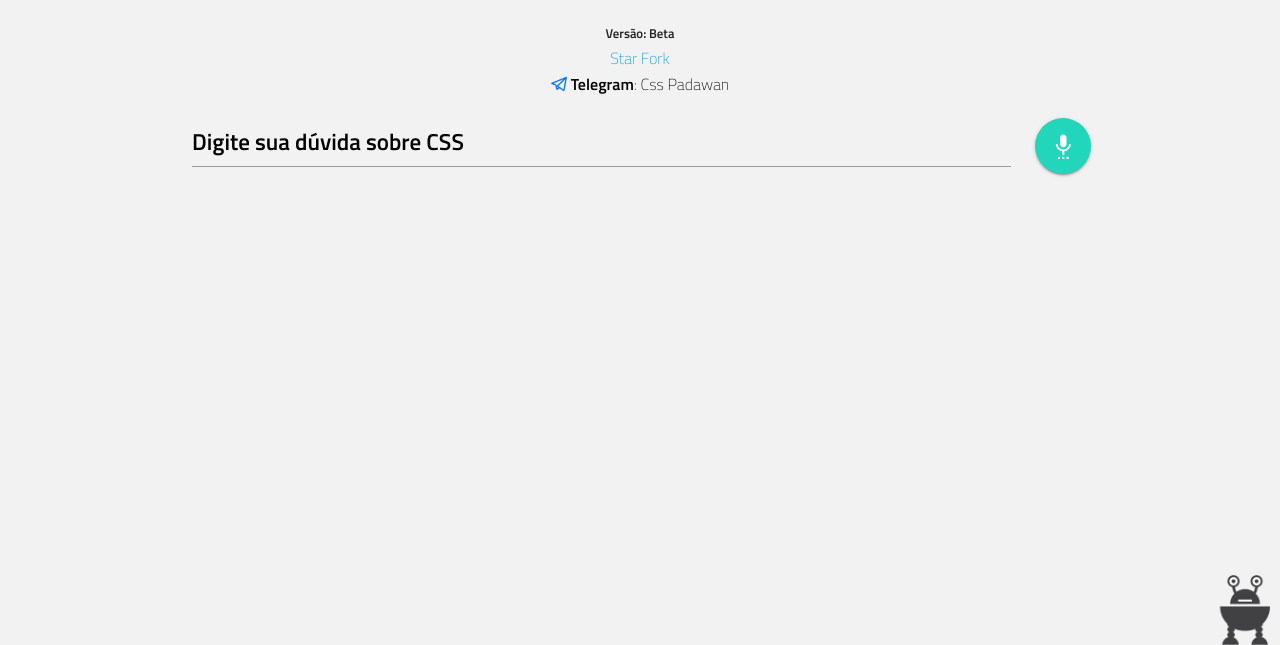
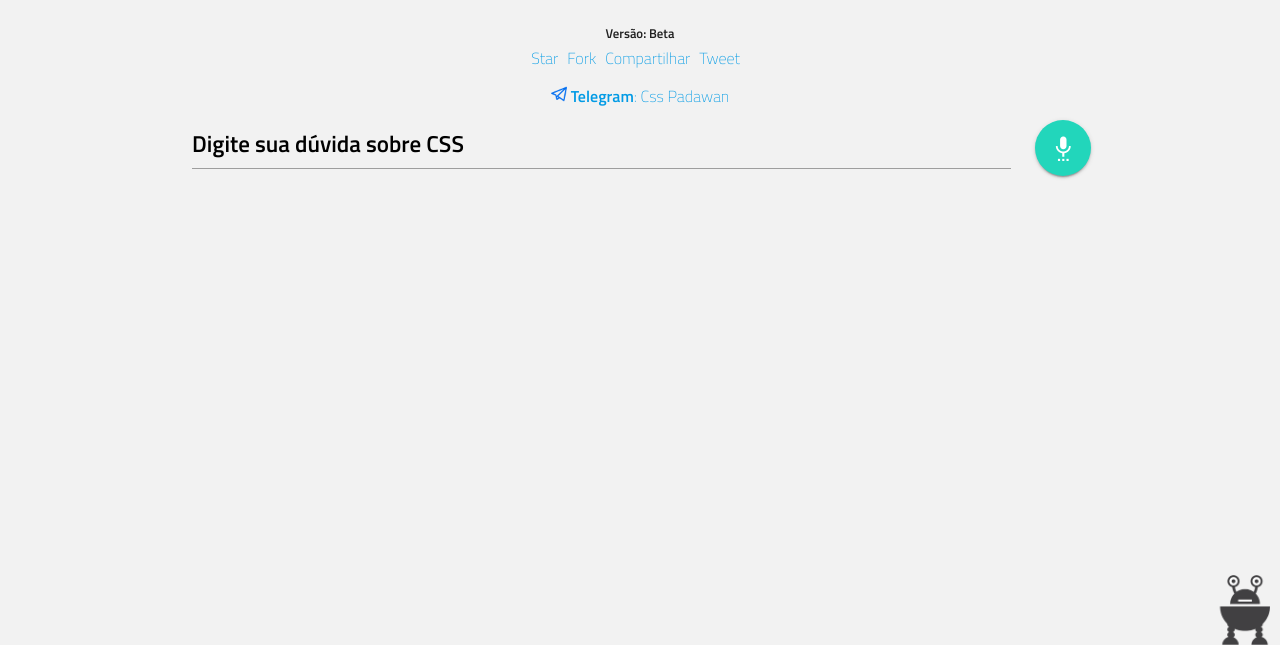
Before and after one commit to hjdesigner/css-padawan, a website: page src/index.html in a window 1280 px wide. Shown: the part 155-800 px from the top of the page. Drawn offline with Linux system fonts and the light colour scheme.

Commit message:
Added sharing bar

```diff
--- a/src/index.html
+++ b/src/index.html
@@ -38,10 +38,21 @@
       </div>
       <div class="col s12 links">
         <ul>
-          <li><a class="github-button" href="https://github.com/hjdesigner/css-padawan" data-size="large" data-show-count="true" aria-label="Star hjdesigner/css-padawan on GitHub">Star</a>
- <a class="github-button" href="https://github.com/hjdesigner/css-padawan/fork" data-size="large" data-show-count="true" aria-label="Fork hjdesigner/css-padawan on GitHub">Fork</a></li>
-          <li class="telegram"><a href="https://web.telegram.org/#/im?p=@CssPadawanBot"><strong>Telegram</strong>: Css Padawan</a></li>
+          <li class="git-btn">
+            <a class="github-button" href="https://github.com/hjdesigner/css-padawan" data-size="large" data-show-count="true" aria-label="Star hjdesigner/css-padawan on GitHub">Star</a>
+          </li>
+          <li class="git-btn">
+            <a class="github-button" href="https://github.com/hjdesigner/css-padawan/fork" data-size="large" data-show-count="true" aria-label="Fork hjdesigner/css-padawan on GitHub">Fork</a></li>
+          <li>
+            <div id="fb-root"></div>
+            <div class="fb-share-button" data-href="http://henriquemelanda.com.br/css-padawan/" data-layout="button_count" data-size="large" data-mobile-iframe="true"><a class="fb-xfbml-parse-ignore" target="_blank" href="https://www.facebook.com/sharer/sharer.php?u=http%3A%2F%2Fhenriquemelanda.com.br%2Fcss-padawan%2F&amp;src=sdkpreparse">Compartilhar</a></div>
+          </li>
+          <li><a href="https://twitter.com/share" class="twitter-share-button" data-url="http://henriquemelanda.com.br/css-padawan/" data-via="coisadedev" data-size="large" data-hashtags="css, chatbot">Tweet</a> <script>!function(d,s,id){var js,fjs=d.getElementsByTagName(s)[0],p=/^http:/.test(d.location)?'http':'https';if(!d.getElementById(id)){js=d.createElement(s);js.id=id;js.src=p+'://platform.twitter.com/widgets.js';fjs.parentNode.insertBefore(js,fjs);}}(document, 'script', 'twitter-wjs');</script></li>
+
         </ul>
+      </div>
+      <div class="col s12 telegram">
+        <a href="https://web.telegram.org/#/im?p=@CssPadawanBot"><strong>Telegram</strong>: Css Padawan</a>
       </div>
       <div class="col s12">
         <div class="row">
--- a/src/js/script.js
+++ b/src/js/script.js
@@ -117,3 +117,10 @@ function respond(val) {
     document.querySelector('.spoken-response__text').innerHTML = val;
 
 }
+(function(d, s, id) {
+      var js, fjs = d.getElementsByTagName(s)[0];
+      if (d.getElementById(id)) return;
+      js = d.createElement(s); js.id = id;
+      js.src = "//connect.facebook.net/pt_BR/sdk.js#xfbml=1&version=v2.9&appId=254031111302534";
+      fjs.parentNode.insertBefore(js, fjs);
+    }(document, 'script', 'facebook-jssdk'));
--- a/src/sass/components/_geral.scss
+++ b/src/sass/components/_geral.scss
@@ -117,18 +117,20 @@ label[for="speech"].active{
     width: 100%;
     display: flex;
     justify-content: center;
-    flex-direction: column;
+    flex-direction: row;
   }
   li{
-    float: left;
     text-align: center;
     margin-bottom: 10px;
+    margin-right: 1%;
+  }
+}
+.telegram{
   width: 100%;
-    &.telegram{
-      a{
+  margin-top: 10px;
   display: flex;
   justify-content: center;
-        color: $text-default;
+    a{
       strong{
         font-weight: 600;
       }
@@ -142,8 +144,6 @@ label[for="speech"].active{
         background-size: contain;
         padding-right: 0px;
         margin-right: 1px;
-        }
-      }
       }
     }
 }
@@ -186,6 +186,12 @@ label[for="speech"].active{
         text-align: left;
       }
   }
+  .links{
+    ul{
+      display: flex;
+      justify-content: center;
+    }
+  }
 }
 @media screen and (min-width: $desktop){
   .title{
```
Also changed, not shown: src/css/style.css, 1 other file. Lines whose indentation alone changed are shown as unchanged.
